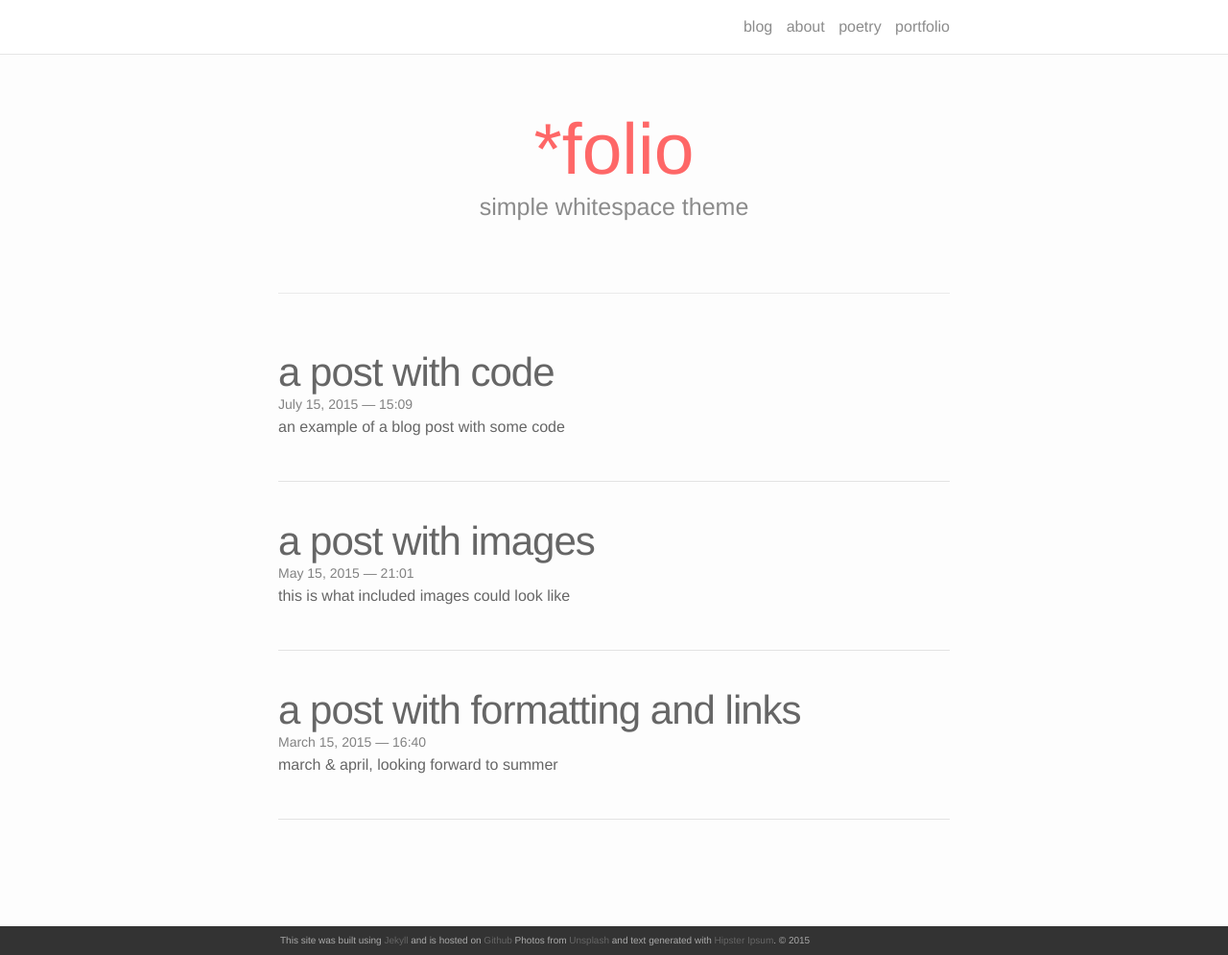
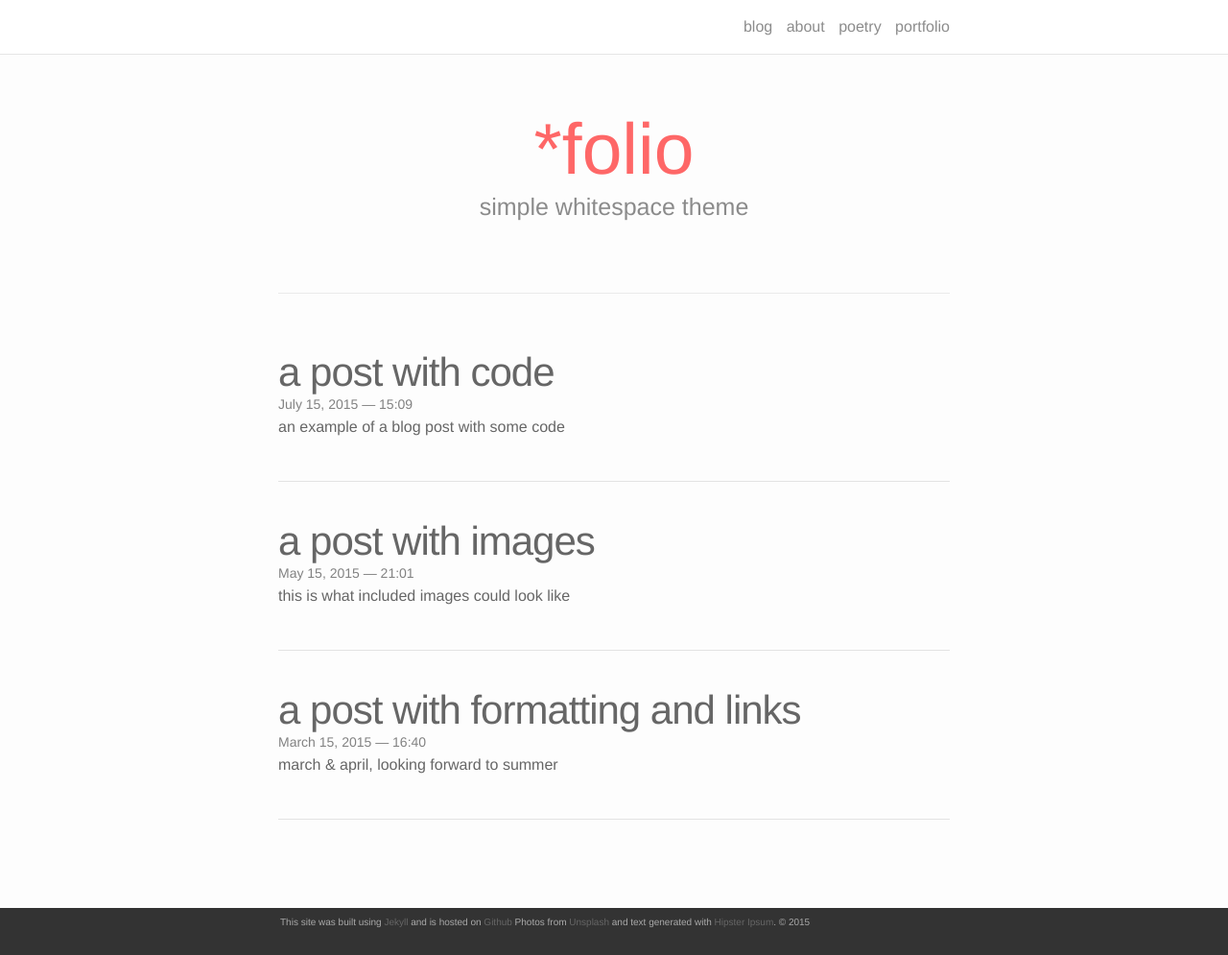
Before and after one commit to bogoli/-folio, a Jekyll site: the page built from index.html, in a window 1280 px wide and 995 px high. Shown: the whole window at 96% size. Built offline with Jekyll 4.4.1, drawn with Linux system fonts in a browser that asks for light colours; nearby versions of some CDN libraries; the list of posts is cut into pages by our own code.

Commit message:
Remove footer fixed height

```diff
--- a/_sass/_layout.scss
+++ b/_sass/_layout.scss
@@ -82,7 +82,6 @@ color: #aaa;
 position:fixed;
 left:0px;
 bottom:0px;
-height:25px;
 width:100%;
 }
 /**
```
